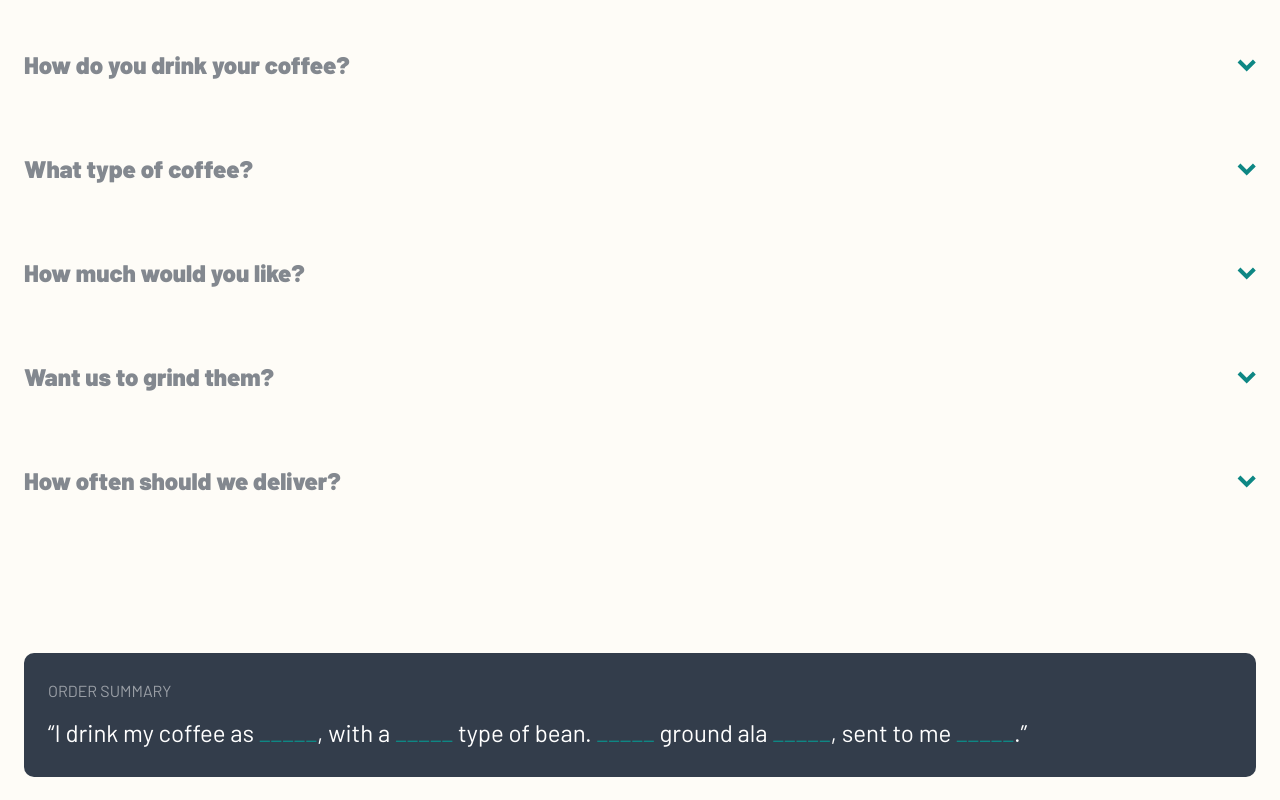
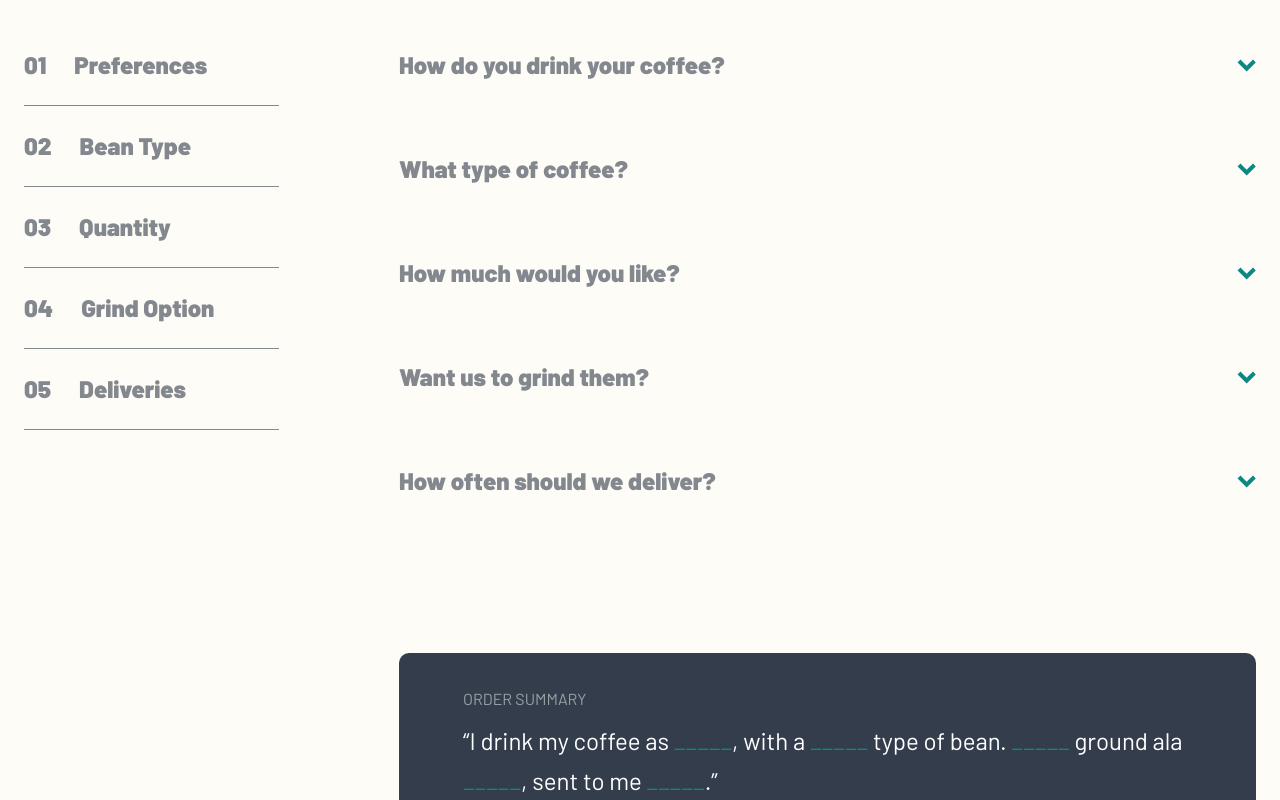
Before and after one commit to unaygney/coffeerosters-subscription-site, a Next.js app: page /subscribe in a window 1280 px wide. Shown: the part 1540-2340 px from the top of the page. Built offline with nearby package versions, Linux system fonts and the light colour scheme.

Commit message:
added title component

```diff
--- a/containers/SubscribeContainer/OrderCoffee/Capsule/index.jsx
+++ b/containers/SubscribeContainer/OrderCoffee/Capsule/index.jsx
@@ -37,7 +37,7 @@ function Capsule({ value, register }) {
             {value.options.map((option) => (
               <label
                 key={option.id}
-                className={`flex flex-col gap-2 p-6 rounded-lg cursor-pointer md:gap-6 md:pb-[84px] ${
+                className={`flex flex-col gap-2 p-6 rounded-lg cursor-pointer md:gap-6 md:pb-[84px] lg:hover:bg-pale-orange lg:hover:text-dark-grey-blue ${
                   selectedOption === option.id
                     ? "bg-dark-cyan text-white"
                     : "bg-[#F4F1EB] text-dark-grey-blue"
--- a/containers/SubscribeContainer/OrderCoffee/Summary/index.jsx
+++ b/containers/SubscribeContainer/OrderCoffee/Summary/index.jsx
@@ -2,7 +2,7 @@ import React from "react";
 
 function Summary({ value }) {
   return (
-    <section className="w-full  p-6 bg-dark-grey-blue text-white mt-[84px] rounded-[10px] ">
+    <section className="w-full  p-6 lg:py-8 lg:px-16 bg-dark-grey-blue text-white mt-[84px] rounded-[10px] ">
       <div className="flex flex-col gap-2 text-start">
         <h5 className="text-[16px] font-normal uppercase font-barlow leading-7 opacity-50">
           Order Summary
--- /dev/null
+++ b/containers/SubscribeContainer/OrderCoffee/Titles/index.jsx
@@ -0,0 +1,41 @@
+import React from "react";
+export const TITLES = [
+  {
+    id: 1,
+    name: "Preferences",
+  },
+  {
+    id: 2,
+    name: "Bean Type",
+  },
+  {
+    id: 3,
+    name: "Quantity",
+  },
+  {
+    id: 4,
+    name: "Grind Option",
+  },
+  {
+    id: 5,
+    name: "Deliveries",
+  },
+];
+
+function Titles() {
+  return (
+    <div className="hidden lg:flex w-[255px] bg-transparent h-[300px] flex-col gap-6 font-fraunces ">
+      {TITLES.map((title) => (
+        <button
+          key={title.id}
+          className="flex gap-7 items-center text-grey border-b border-grey pb-6 cursor-pointer hover:text-dark-grey-blue"
+        >
+          <h5 className="heading-s ">{`0${title.id}`}</h5>
+          <h3 className="heading-s ">{title.name}</h3>
+        </button>
+      ))}
+    </div>
+  );
+}
+
+export default Titles;
--- a/containers/SubscribeContainer/OrderCoffee/index.jsx
+++ b/containers/SubscribeContainer/OrderCoffee/index.jsx
@@ -5,6 +5,7 @@ import { ORDER_CAPSULES } from "./constant";
 import { useForm } from "react-hook-form";
 import Button from "@/components/Button";
 import Summary from "./Summary";
+import Titles from "./Titles";
 
 function OrderCoffee() {
   const { handleSubmit, register, watch } = useForm({
@@ -24,10 +25,12 @@ function OrderCoffee() {
 
   return (
     <section className="container mx-auto bg-transparent mb-[120px] md:mb-[144px] lg:mb-[200px]">
-      <div>
+      <div className="flex justify-between gap-[120px]">
+        <Titles />
+
         <form
           onSubmit={handleSubmit(onSubmit)}
-          className="flex flex-col gap-8 md:gap-10"
+          className="flex flex-col gap-8 md:gap-10 lg:flex-1"
         >
           {ORDER_CAPSULES.map((capsule) => (
             <Capsule key={capsule.id} value={capsule} register={register} />
```
